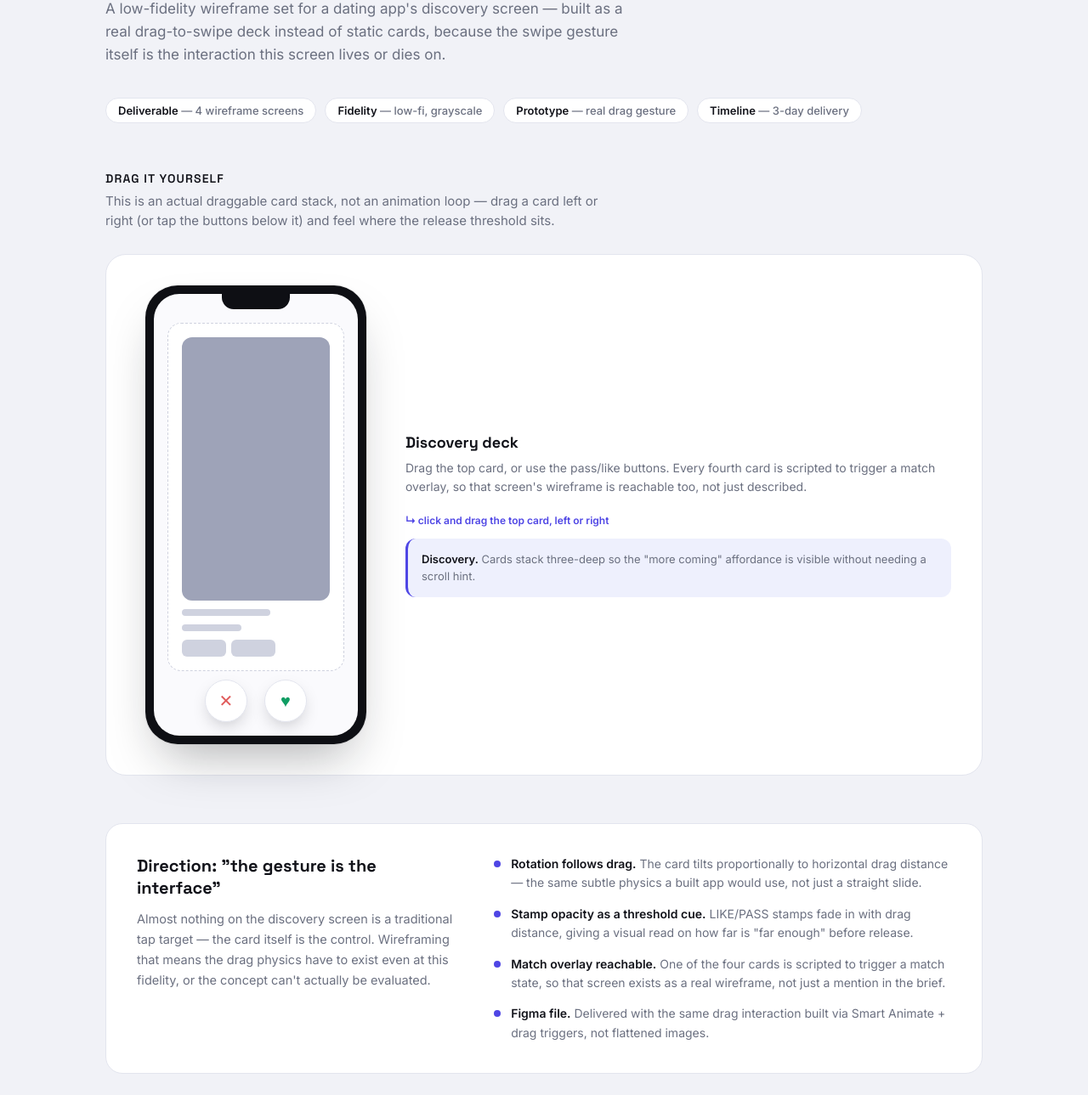
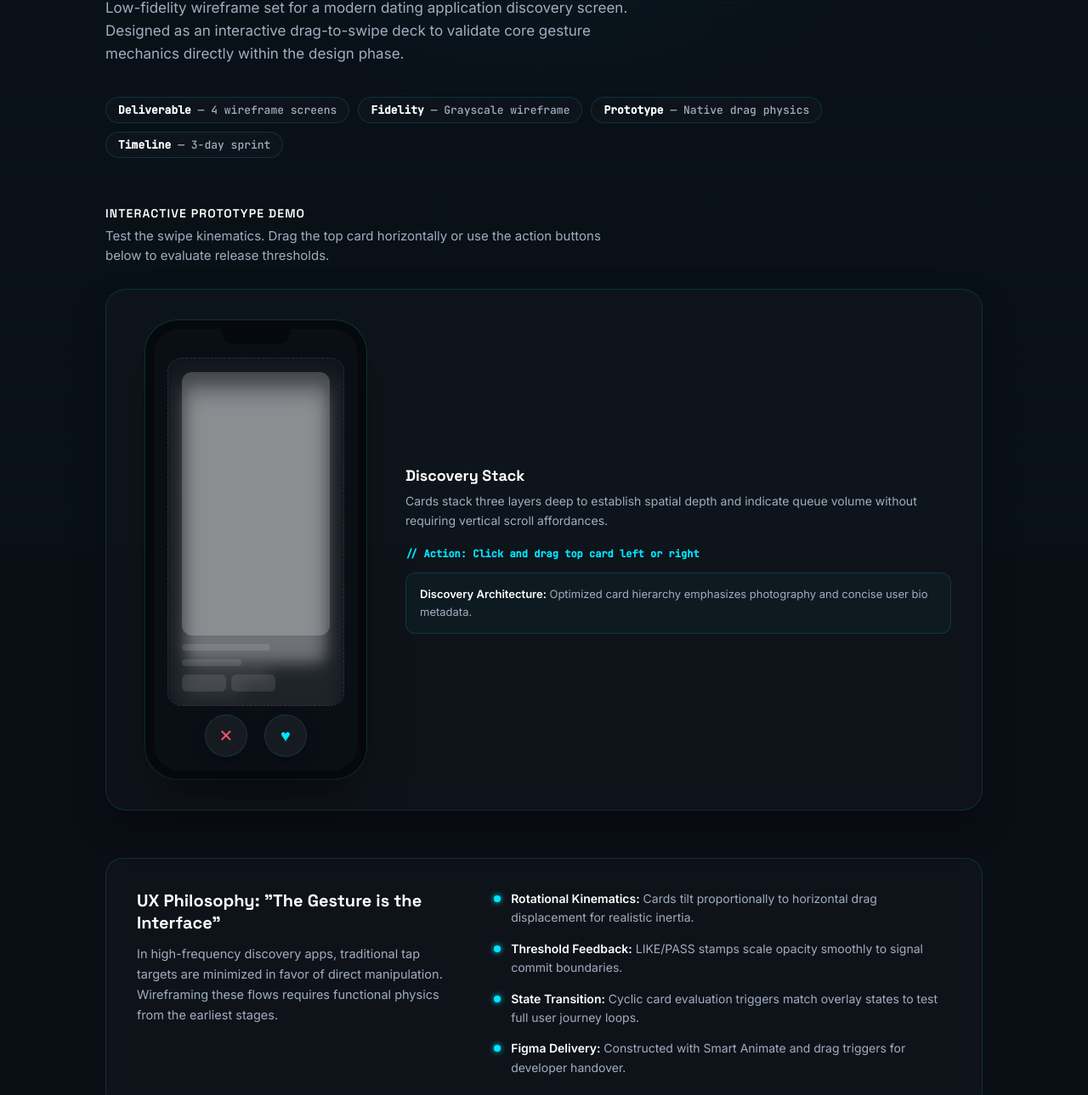
Before and after one commit to hassansaeed14/brightstack-portfolio, a plain HTML site: page kindred-wireframes.html in a window 1280 px wide. Shown: the part 158-1447 px from the top of the page at 85% size. Drawn offline with nearby package versions, Linux system fonts and the light colour scheme.

Commit message:
Update kindred-wireframes.html

```diff
--- a/kindred-wireframes.html
+++ b/kindred-wireframes.html
@@ -13,40 +13,46 @@
 <meta property="og:image" content="https://hassansaeed14.github.io/brightstack-portfolio/og-card.svg">
 <meta name="twitter:card" content="summary_large_image">
 <link rel="preconnect" href="https://fonts.googleapis.com">
-<link href="https://fonts.googleapis.com/css2?family=Space+Grotesk:wght@500;600;700&family=Inter:wght@400;500;600&display=swap" rel="stylesheet">
+<link href="https://fonts.googleapis.com/css2?family=Space+Grotesk:wght@500;600;700&family=Inter:wght@400;500;600&family=JetBrains+Mono:wght@400;500&display=swap" rel="stylesheet">
 <style>
   :root{
-    --bg:#f1f2f7; --card:#ffffff; --ink:#12131a; --muted:#6b7080;
-    --line:#e3e5ee; --indigo:#4f46e5; --indigo-dim:#eef0fd;
-    --wire:#cfd2df; --wire-dark:#9ea3b8; --red:#e05a5a; --green:#0f9d63;
+    --bg:#0a0f16; --card:rgba(255,255,255,0.02); --ink:#ffffff; --muted:#a0aec0;
+    --line:rgba(0,229,255,0.15); --indigo:#00e5ff; --indigo-dim:rgba(0,229,255,0.08);
+    --wire:rgba(255,255,255,0.1); --wire-dark:rgba(255,255,255,0.2); --red:#ff5470; --green:#00e5ff;
   }
   *{box-sizing:border-box;}
-  body{margin:0;background:var(--bg);color:var(--ink);font-family:'Inter',sans-serif;-webkit-font-smoothing:antialiased;}
+  body{margin:0;background:var(--bg);color:var(--ink);font-family:'Inter',sans-serif;-webkit-font-smoothing:antialiased; overflow-x:hidden;}
+
+  /* Cyber Scan Effect */
+  .scan{position:fixed;inset:0;z-index:-1;pointer-events:none;
+    background:repeating-linear-gradient(0deg, rgba(0,229,255,0.02) 0px, rgba(0,229,255,0.02) 1px, transparent 1px, transparent 3px),
+               radial-gradient(700px 500px at 50% 0%, rgba(0,229,255,0.05), transparent 60%);}
+
   .wrap{max-width:1080px;margin:0 auto;padding:64px 24px 100px;}
-  .eyebrow{font-family:'Space Grotesk',sans-serif;font-size:13px;letter-spacing:.14em;text-transform:uppercase;color:var(--indigo);font-weight:600;margin-bottom:14px;}
-  h1{font-family:'Space Grotesk',sans-serif;font-size:40px;line-height:1.1;margin:0 0 16px;font-weight:700;letter-spacing:-0.01em;}
+  .eyebrow{font-family:'Space Grotesk',sans-serif;font-size:12px;letter-spacing:.14em;text-transform:uppercase;color:var(--indigo);font-weight:600;margin-bottom:14px; font-family:'JetBrains Mono',monospace;}
+  h1{font-family:'Space Grotesk',sans-serif;font-size:40px;line-height:1.1;margin:0 0 16px;font-weight:700;letter-spacing:-0.01em; color:#fff;}
   .lede{color:var(--muted);font-size:17px;line-height:1.6;max-width:640px;margin:0 0 36px;}
   .meta-row{display:flex;flex-wrap:wrap;gap:10px;margin-bottom:56px;}
-  .pill{font-size:13px;font-weight:500;padding:6px 14px;border-radius:100px;background:var(--card);border:1px solid var(--line);color:var(--muted);}
-  .pill strong{color:var(--ink);font-weight:600;}
-  .section-label{font-family:'Space Grotesk',sans-serif;font-size:14px;font-weight:600;text-transform:uppercase;letter-spacing:.08em;color:var(--ink);margin:0 0 6px;}
+  .pill{font-size:13px;font-weight:500;padding:6px 14px;border-radius:100px;background:var(--card);border:1px solid var(--line);color:var(--muted); backdrop-filter: blur(10px); font-family:'JetBrains Mono',monospace;}
+  .pill strong{color:#fff;font-weight:600;}
+  .section-label{font-family:'Space Grotesk',sans-serif;font-size:14px;font-weight:600;text-transform:uppercase;letter-spacing:.08em;color:#fff;margin:0 0 6px;}
   .section-sub{color:var(--muted);font-size:15px;margin:0 0 28px;max-width:600px;line-height:1.55;}
 
   .demo{
     display:grid;grid-template-columns:280px 1fr;gap:36px;
     background:var(--card);border:1px solid var(--line);border-radius:24px;padding:36px;
-    margin-bottom:24px;align-items:center;
+    margin-bottom:24px;align-items:center; backdrop-filter: blur(12px); box-shadow: 0 20px 40px rgba(0,0,0,0.3);
   }
   @media(max-width:760px){.demo{grid-template-columns:1fr;}}
 
-  .phone{width:260px;height:540px;background:#0e0f14;border-radius:38px;padding:10px;margin:0 auto;box-shadow:0 30px 60px -20px rgba(18,19,26,.35), 0 0 0 1px rgba(18,19,26,.06);position:relative;}
-  .phone::before{content:'';position:absolute;top:10px;left:50%;transform:translateX(-50%);width:80px;height:18px;background:#0e0f14;border-radius:0 0 14px 14px;z-index:5;}
-  .phone-screen{width:100%;height:100%;background:#fafafd;border-radius:30px;overflow:hidden;position:relative;}
+  .phone{width:260px;height:540px;background:#05080d;border-radius:38px;padding:10px;margin:0 auto;box-shadow:0 30px 60px -20px rgba(0,0,0,0.6), 0 0 0 1px var(--line);position:relative;}
+  .phone::before{content:'';position:absolute;top:10px;left:50%;transform:translateX(-50%);width:80px;height:18px;background:#05080d;border-radius:0 0 14px 14px;z-index:5;}
+  .phone-screen{width:100%;height:100%;background:#0a0f16;border-radius:30px;overflow:hidden;position:relative;}
 
   .deck{position:absolute;inset:34px 16px 76px;}
   .swipe-card{
-    position:absolute;inset:0;background:var(--card);border:1px dashed var(--wire);border-radius:16px;
-    padding:16px;display:flex;flex-direction:column;gap:10px;cursor:grab;
+    position:absolute;inset:0;background:rgba(255,255,255,0.03);border:1px dashed var(--wire);border-radius:16px;
+    padding:16px;display:flex;flex-direction:column;gap:10px;cursor:grab; backdrop-filter: blur(8px);
     transition:transform .35s cubic-bezier(.2,.8,.2,1), opacity .35s;
     touch-action:none;user-select:none;
   }
@@ -68,68 +74,71 @@
     position:absolute;top:24px;font-family:'Space Grotesk',sans-serif;font-weight:800;font-size:22px;
     padding:6px 14px;border-radius:8px;border:3px solid;opacity:0;transform:rotate(-18deg);transition:opacity .15s;
   }
-  .stamp.like{right:20px;color:var(--green);border-color:var(--green);}
-  .stamp.pass{left:20px;color:var(--red);border-color:var(--red);transform:rotate(18deg);}
+  .stamp.like{right:20px;color:var(--green);border-color:var(--green); box-shadow: 0 0 10px rgba(0,229,255,0.3);}
+  .stamp.pass{left:20px;color:var(--red);border-color:var(--red);transform:rotate(18deg); box-shadow: 0 0 10px rgba(255,84,112,0.3);}
 
   .action-row{position:absolute;bottom:16px;left:0;right:0;display:flex;justify-content:center;gap:20px;z-index:4;}
   .action-btn{
-    width:50px;height:50px;border-radius:50%;background:#fff;box-shadow:0 8px 20px -6px rgba(18,19,26,.25);
-    display:flex;align-items:center;justify-content:center;font-size:20px;cursor:pointer;transition:transform .15s;border:1px solid var(--line);
+    width:50px;height:50px;border-radius:50%;background:rgba(255,255,255,0.05);box-shadow:0 8px 20px -6px rgba(0,0,0,0.5);
+    display:flex;align-items:center;justify-content:center;font-size:20px;cursor:pointer;transition:transform .2s;border:1px solid var(--line);
   }
   .action-btn:active{transform:scale(.88);}
   .action-btn.pass{color:var(--red);}
   .action-btn.like{color:var(--green);}
 
   .match-overlay{
-    position:absolute;inset:0;background:rgba(18,19,26,.88);z-index:10;
+    position:absolute;inset:0;background:rgba(5,8,13,0.92);z-index:10;
     display:flex;flex-direction:column;align-items:center;justify-content:center;color:#fff;text-align:center;
-    opacity:0;pointer-events:none;transition:opacity .3s;
+    opacity:0;pointer-events:none;transition:opacity .3s; backdrop-filter: blur(10px);
   }
   .match-overlay.show{opacity:1;pointer-events:auto;}
-  .match-overlay h2{font-family:'Space Grotesk',sans-serif;font-size:24px;margin:0 0 8px;}
-  .match-overlay p{font-size:12px;color:#c8c9d4;margin:0 0 20px;}
+  .match-overlay h2{font-family:'Space Grotesk',sans-serif;font-size:24px;margin:0 0 8px; color:#fff;}
+  .match-overlay p{font-size:12px;color:var(--muted);margin:0 0 20px; font-family:'JetBrains Mono',monospace;}
   .match-circles{display:flex;margin-bottom:20px;}
-  .match-circles .c{width:56px;height:56px;border-radius:50%;background:var(--wire-dark);border:3px solid #fff;}
+  .match-circles .c{width:56px;height:56px;border-radius:50%;background:var(--wire-dark);border:3px solid var(--bg);}
   .match-circles .c:last-child{margin-left:-16px;}
-  .match-btn{background:#fff;color:var(--ink);padding:10px 22px;border-radius:100px;font-size:12.5px;font-weight:700;cursor:pointer;}
+  .match-btn{background:var(--indigo);color:#0a0f16;padding:10px 22px;border-radius:100px;font-size:12.5px;font-weight:700;cursor:pointer; box-shadow: 0 0 15px rgba(0,229,255,0.3); transition: transform 0.2s;}
+  .match-btn:hover{transform: translateY(-2px);}
 
-  .side-info h3{font-family:'Space Grotesk',sans-serif;font-size:18px;margin:0 0 8px;}
+  .side-info h3{font-family:'Space Grotesk',sans-serif;font-size:18px;margin:0 0 8px; color:#fff;}
   .side-info p{color:var(--muted);font-size:14px;line-height:1.6;margin:0 0 20px;}
-  .hint{font-size:12px;color:var(--indigo);font-weight:600;margin-bottom:14px;}
-  .annot{font-size:13px;color:var(--muted);line-height:1.6;background:var(--indigo-dim);padding:14px 16px;border-radius:12px;border-left:3px solid var(--indigo);}
-  .annot strong{color:var(--ink);}
+  .hint{font-size:12px;color:var(--indigo);font-weight:600;margin-bottom:14px; font-family:'JetBrains Mono',monospace;}
+  .annot{font-size:13px;color:var(--muted);line-height:1.6;background:rgba(0,229,255,0.03);padding:14px 16px;border-radius:12px;border-left:3px solid var(--indigo); border:1px solid var(--line);}
+  .annot strong{color:#fff;}
 
-  .concept{background:var(--card);border:1px solid var(--line);border-radius:20px;padding:36px;display:grid;grid-template-columns:1fr 1.4fr;gap:36px;align-items:start;margin-top:56px;}
+  .concept{background:var(--card);border:1px solid var(--line);border-radius:20px;padding:36px;display:grid;grid-template-columns:1fr 1.4fr;gap:36px;align-items:start;margin-top:56px; backdrop-filter: blur(12px);}
   @media(max-width:800px){.concept{grid-template-columns:1fr;}}
-  .concept h3{font-family:'Space Grotesk',sans-serif;font-size:20px;margin:0 0 12px;}
+  .concept h3{font-family:'Space Grotesk',sans-serif;font-size:20px;margin:0 0 12px; color:#fff;}
   .concept p{color:var(--muted);font-size:14.5px;line-height:1.65;margin:0 0 14px;}
   .concept-notes{display:flex;flex-direction:column;gap:14px;}
   .note{display:flex;gap:12px;}
-  .note .n-dot{width:8px;height:8px;border-radius:50%;background:var(--indigo);margin-top:7px;flex-shrink:0;}
+  .note .n-dot{width:8px;height:8px;border-radius:50%;background:var(--indigo);margin-top:7px;flex-shrink:0; box-shadow: 0 0 6px var(--indigo);}
   .note div{color:var(--muted);font-size:14px;line-height:1.6;}
-  .note strong{color:var(--ink);font-weight:600;}
+  .note strong{color:#fff;font-weight:600;}
 
   .footer-nav{margin-top:72px;padding-top:28px;border-top:1px solid var(--line);display:flex;justify-content:space-between;align-items:center;flex-wrap:wrap;gap:16px;}
   .footer-nav a{color:var(--indigo);text-decoration:none;font-weight:600;font-size:14.5px;}
-  .brand{color:var(--muted);font-size:13.5px;}
+  .brand{color:var(--muted);font-size:13.5px; font-family:'JetBrains Mono',monospace;}
 </style>
 </head>
 <body>
+<div class="scan"></div>
+
 <div class="wrap">
 
-  <div class="eyebrow">UI/UX — Basic package</div>
-  <h1>Kindred — Discovery Wireframes</h1>
-  <p class="lede">A low-fidelity wireframe set for a dating app's discovery screen — built as a real drag-to-swipe deck instead of static cards, because the swipe gesture itself is the interaction this screen lives or dies on.</p>
+  <div class="eyebrow">// UI/UX Wireframe Prototype</div>
+  <h1>Kindred — Discovery Interface Wireframes</h1>
+  <p class="lede">Low-fidelity wireframe set for a modern dating application discovery screen. Designed as an interactive drag-to-swipe deck to validate core gesture mechanics directly within the design phase.</p>
 
   <div class="meta-row">
     <span class="pill"><strong>Deliverable</strong> — 4 wireframe screens</span>
-    <span class="pill"><strong>Fidelity</strong> — low-fi, grayscale</span>
-    <span class="pill"><strong>Prototype</strong> — real drag gesture</span>
-    <span class="pill"><strong>Timeline</strong> — 3-day delivery</span>
+    <span class="pill"><strong>Fidelity</strong> — Grayscale wireframe</span>
+    <span class="pill"><strong>Prototype</strong> — Native drag physics</span>
+    <span class="pill"><strong>Timeline</strong> — 3-day sprint</span>
   </div>
 
-  <div class="section-label">Drag it yourself</div>
-  <p class="section-sub">This is an actual draggable card stack, not an animation loop — drag a card left or right (or tap the buttons below it) and feel where the release threshold sits.</p>
+  <div class="section-label">Interactive Prototype Demo</div>
+  <p class="section-sub">Test the swipe kinematics. Drag the top card horizontally or use the action buttons below to evaluate release thresholds.</p>
 
   <div class="demo">
     <div class="phone">
@@ -160,42 +169,51 @@
         </div>
         <div class="match-overlay" id="matchOverlay">
           <div class="match-circles"><div class="c"></div><div class="c"></div></div>
-          <h2>It's a match</h2>
-          <p>You and Profile 04 both swiped right</p>
-          <div class="match-btn" onclick="closeMatch()">Send a message</div>
+          <h2>It's a Match</h2>
+          <p>Mutual swipe detected with Profile 04</p>
+          <div class="match-btn" onclick="closeMatch()">Initialize Chat</div>
         </div>
       </div>
     </div>
 
     <div class="side-info">
-      <h3>Discovery deck</h3>
-      <p>Drag the top card, or use the pass/like buttons. Every fourth card is scripted to trigger a match overlay, so that screen's wireframe is reachable too, not just described.</p>
-      <div class="hint">↳ click and drag the top card, left or right</div>
-      <div class="annot" id="annot"><strong>Discovery.</strong> Cards stack three-deep so the "more coming" affordance is visible without needing a scroll hint.</div>
+      <h3>Discovery Stack</h3>
+      <p>Cards stack three layers deep to establish spatial depth and indicate queue volume without requiring vertical scroll affordances.</p>
+      <div class="hint">// Action: Click and drag top card left or right</div>
+      <div class="annot" id="annot"><strong>Discovery Architecture:</strong> Optimized card hierarchy emphasizes photography and concise user bio metadata.</div>
     </div>
   </div>
 
   <div class="concept">
     <div>
-      <h3>Direction: "the gesture is the interface"</h3>
-      <p>Almost nothing on the discovery screen is a traditional tap target — the card itself is the control. Wireframing that means the drag physics have to exist even at this fidelity, or the concept can't actually be evaluated.</p>
+      <h3>UX Philosophy: "The Gesture is the Interface"</h3>
+      <p>In high-frequency discovery apps, traditional tap targets are minimized in favor of direct manipulation. Wireframing these flows requires functional physics from the earliest stages.</p>
     </div>
     <div class="concept-notes">
-      <div class="note"><div class="n-dot"></div><div><strong>Rotation follows drag.</strong> The card tilts proportionally to horizontal drag distance — the same subtle physics a built app would use, not just a straight slide.</div></div>
-      <div class="note"><div class="n-dot"></div><div><strong>Stamp opacity as a threshold cue.</strong> LIKE/PASS stamps fade in with drag distance, giving a visual read on how far is "far enough" before release.</div></div>
-      <div class="note"><div class="n-dot"></div><div><strong>Match overlay reachable.</strong> One of the four cards is scripted to trigger a match state, so that screen exists as a real wireframe, not just a mention in the brief.</div></div>
-      <div class="note"><div class="n-dot"></div><div><strong>Figma file.</strong> Delivered with the same drag interaction built via Smart Animate + drag triggers, not flattened images.</div></div>
+      <div class="note"><div class="n-dot"></div><div><strong>Rotational Kinematics:</strong> Cards tilt proportionally to horizontal drag displacement for realistic inertia.</div></div>
+      <div class="note"><div class="n-dot"></div><div><strong>Threshold Feedback:</strong> LIKE/PASS stamps scale opacity smoothly to signal commit boundaries.</div></div>
+      <div class="note"><div class="n-dot"></div><div><strong>State Transition:</strong> Cyclic card evaluation triggers match overlay states to test full user journey loops.</div></div>
+      <div class="note"><div class="n-dot"></div><div><strong>Figma Delivery:</strong> Constructed with Smart Animate and drag triggers for developer handover.</div></div>
     </div>
   </div>
 
   <div class="footer-nav">
-    <span class="brand">BrightStack Co. — UI/UX, Basic tier</span>
-    <a href="index.html">← Back to all projects</a>
+    <span class="brand">BrightStack Co. — UI/UX Division</span>
+    <a href="index.html">← Back to portfolio</a>
   </div>
 
 </div>
 
+<!-- 3D Card Hover Effect -->
+<script src="https://cdnjs.cloudflare.com/ajax/libs/vanilla-tilt/1.7.0/vanilla-tilt.min.js"></script>
 <script>
+  VanillaTilt.init(document.querySelectorAll(".demo, .concept"), {
+    max: 2,
+    speed: 400,
+    glare: true,
+    "max-glare": 0.03,
+  });
+
   let cardIndex = 0;
   let startX = 0, currentX = 0, dragging = false;
   const topCard = document.getElementById('topCard');
@@ -261,7 +279,7 @@
 
   function closeMatch(){
     document.getElementById('matchOverlay').classList.remove('show');
-    document.getElementById('annot').innerHTML = '<strong>Match sent.</strong> The overlay closes back into the deck, ready for the next card — no screen change needed for this state.';
+    document.getElementById('annot').innerHTML = '<strong>Match Processed:</strong> Overlay dismissed smoothly back into the active deck queue.';
   }
 
   topCard.addEventListener('mousedown', pointerDown);
```
